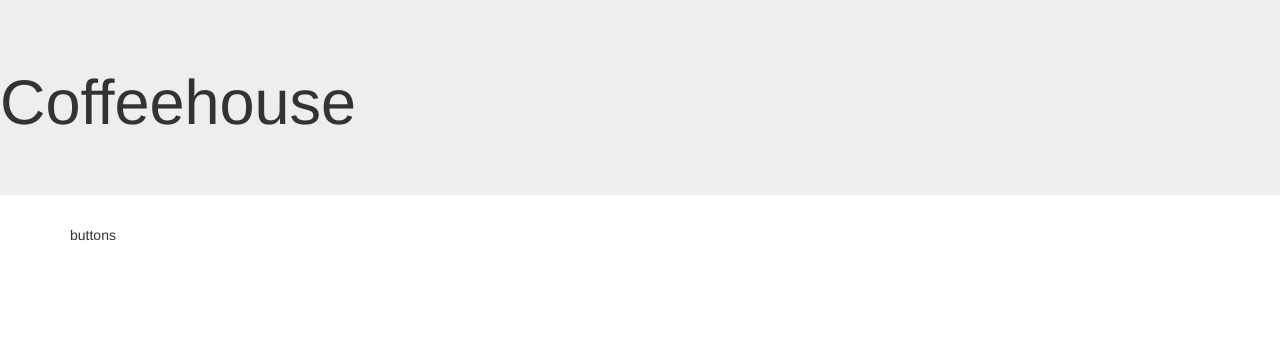
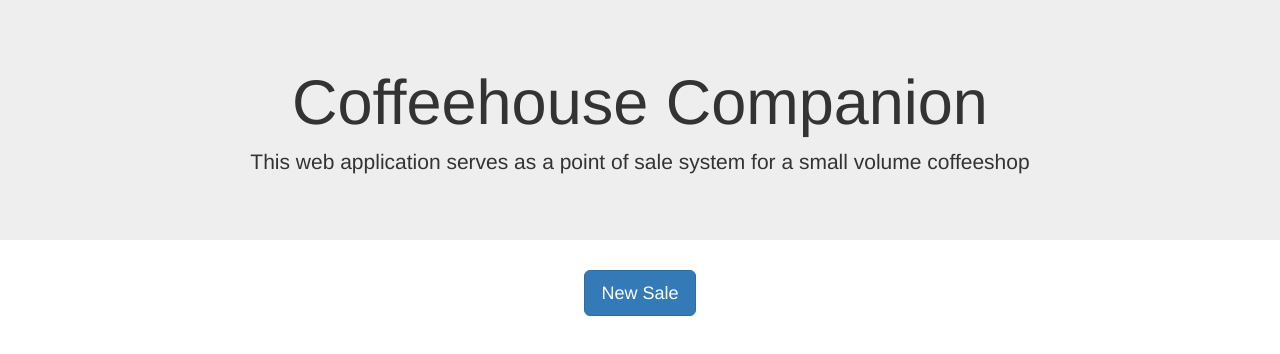
Before and after one commit to matthewhaotran/coffee-haus, a website: page public/index.html in a window 1280 px wide. Drawn offline with nearby package versions, Linux system fonts and the light colour scheme.

Commit message:
reset splash

```diff
--- a/public/index.html
+++ b/public/index.html
@@ -9,11 +9,12 @@
 </head>
 
 <body>
-    <div class="jumbotron">
-        <h1>Coffeehouse</h1>
+    <div class="jumbotron text-center">
+        <h1>Coffeehouse Companion</h1>
+        <p>This web application serves as a point of sale system for a small volume coffeeshop</p>
     </div>
-    <div class="container">
-        <p>buttons</p>
+    <div class="container text-center">
+        <button class="btn btn-lg btn-primary">New Sale</button>
     </div>
     <script src="node_modules/jquery/dist/jquery.min.js"></script>
     <script src="node_modules/bootstrap/dist/js/bootstrap.min.js"></script>
```
